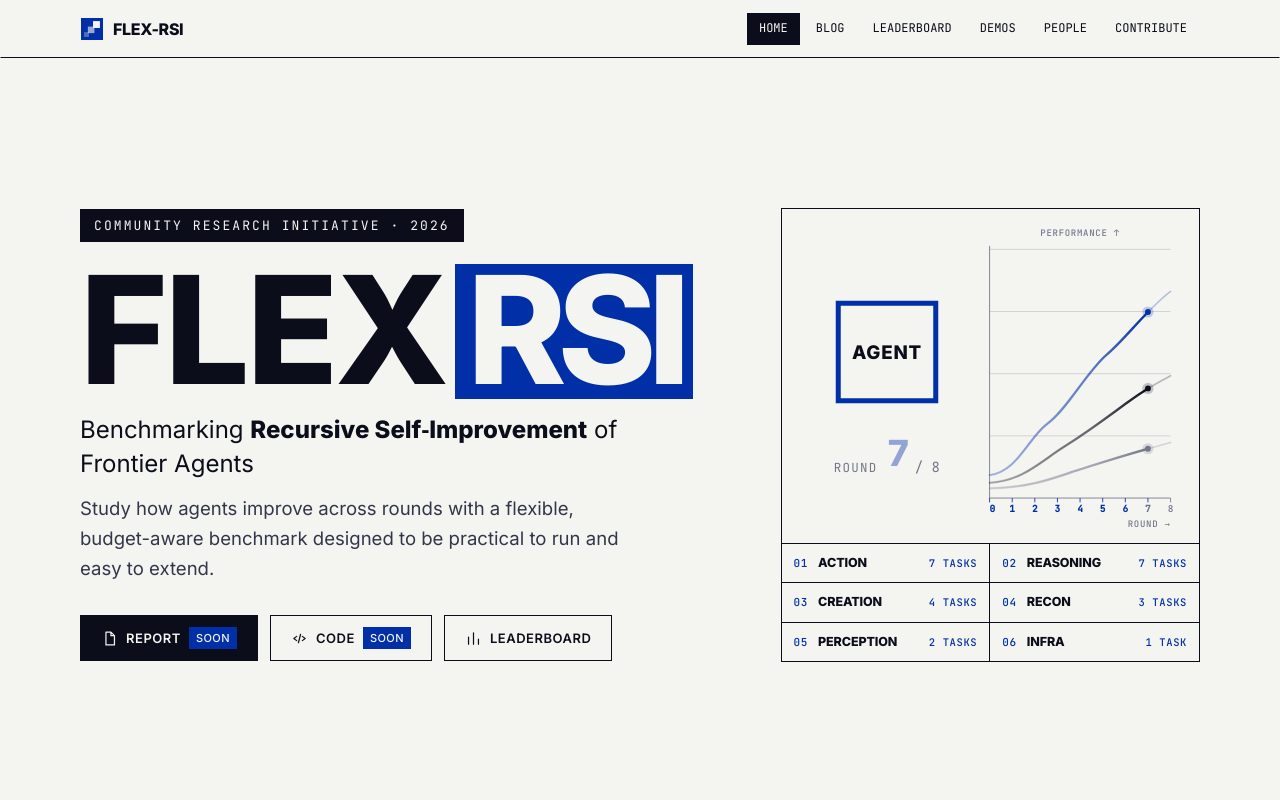
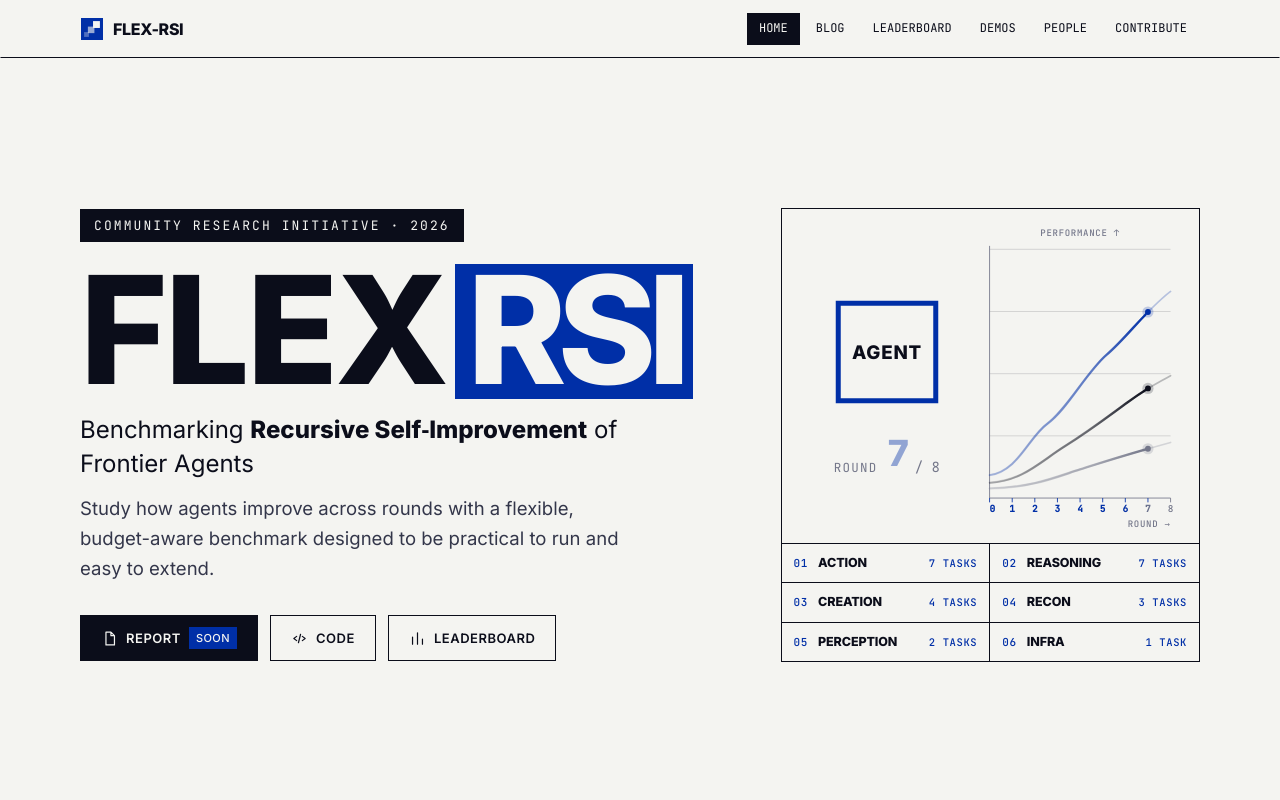
Before and after one commit to flex-rsi/flex-rsi.github.io, a plain HTML site: page index.html in a window 1280 px wide. Shown: the top 800 px of the page. Drawn offline with Linux system fonts and the light colour scheme.

Commit message:
Code link: the Home Code button goes to github.com/flex-rsi/rsi-bench; the same button on the Blog
Co-Authored-By: Claude Opus 5.5 <noreply@anthropic.com>

```diff
--- a/index.html
+++ b/index.html
@@ -50,7 +50,7 @@
         <p class="hero-description reveal">Study how agents improve across rounds with a flexible, budget-aware benchmark designed to be practical to run and easy to extend.</p>
         <div class="actions reveal">
           <a class="pill pill-solid" href="#" aria-disabled="true"><svg viewBox="0 0 24 24" aria-hidden="true"><path d="M7 3h7l5 5v13H7z M14 3v5h5"/></svg>Report <span class="soon">soon</span></a>
-          <a class="pill pill-glass" href="#" aria-disabled="true"><svg viewBox="0 0 24 24" aria-hidden="true"><path d="M8 9l-4 3 4 3M16 9l4 3-4 3M13.5 6l-3 12"/></svg>Code <span class="soon">soon</span></a>
+          <a class="pill pill-glass" href="https://github.com/flex-rsi/rsi-bench" target="_blank" rel="noopener"><svg viewBox="0 0 24 24" aria-hidden="true"><path d="M8 9l-4 3 4 3M16 9l4 3-4 3M13.5 6l-3 12"/></svg>Code</a>
           <a class="pill pill-glass" href="leaderboard.html"><svg viewBox="0 0 24 24" aria-hidden="true"><path d="M5 20V10M12 20V4M19 20v-7"/></svg>Leaderboard</a>
         </div>
       </div>
```
Also changed, not shown: blog.html (+1 -0 lines).
